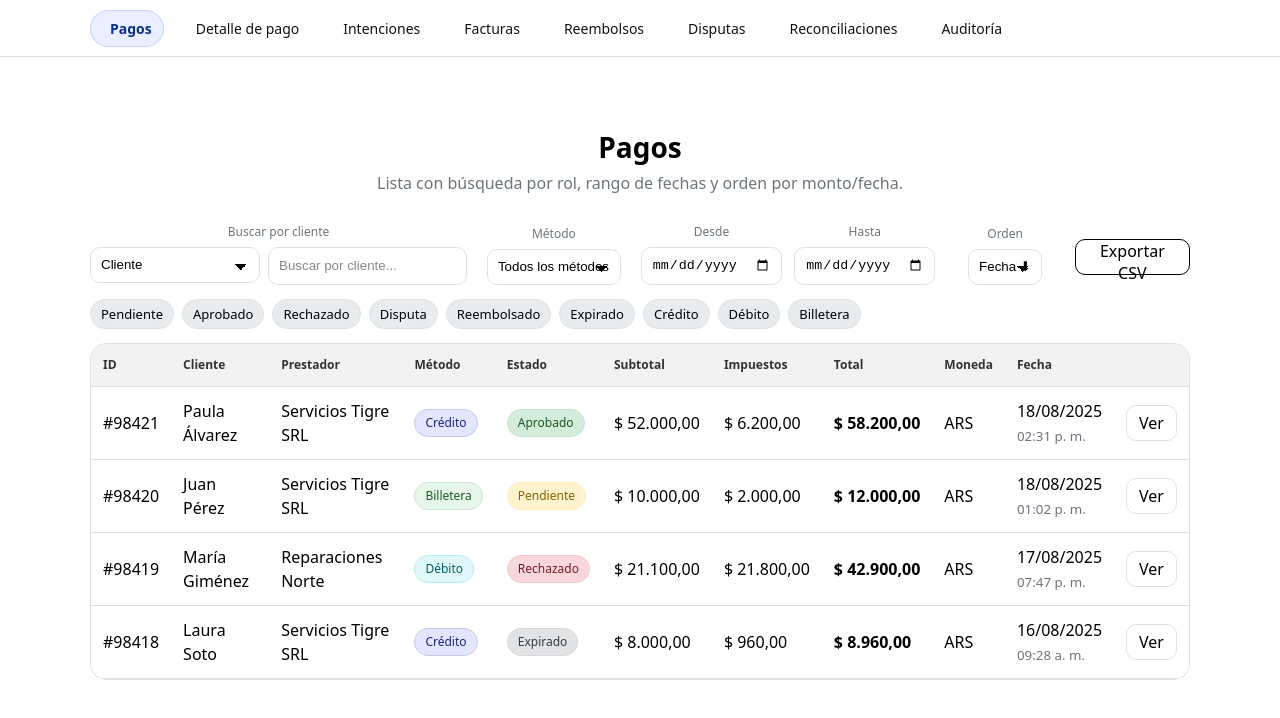
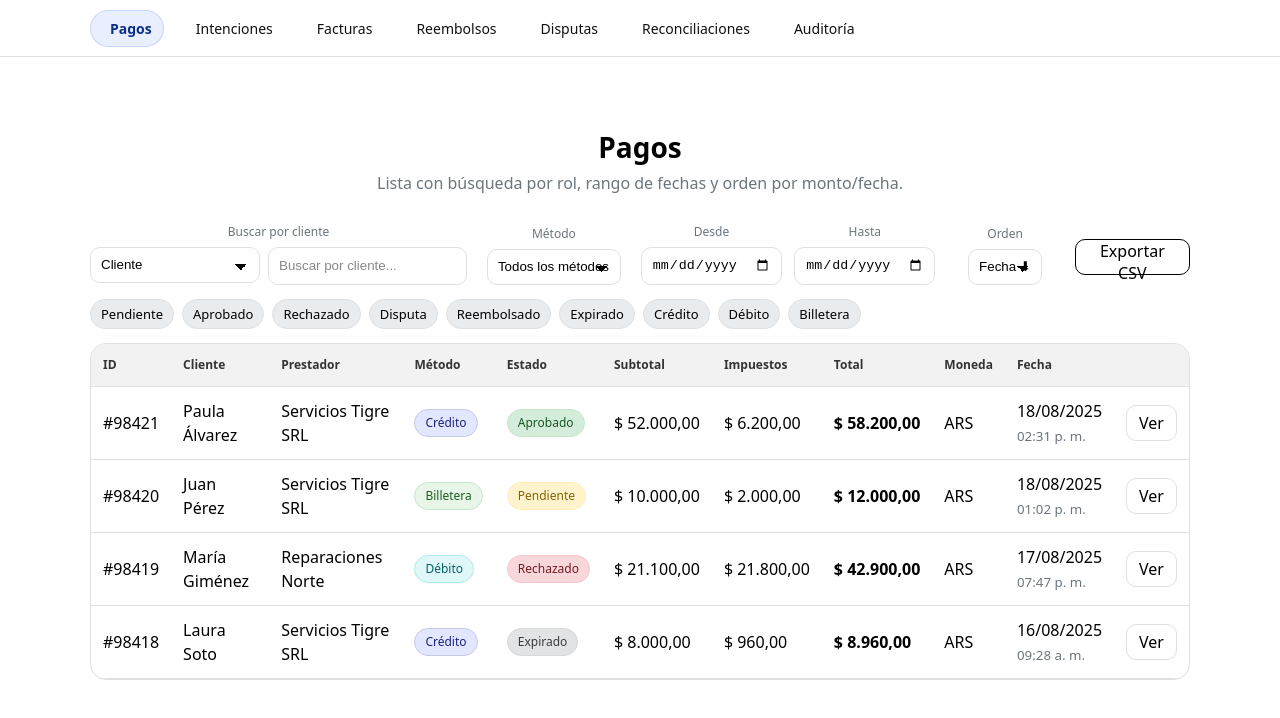
Before and after one commit to Desarrollo-Front/desarrollo_aplicaciones_front, a React (Vite) app: page /pagos in a window 1280 px wide. Shown: the top 718 px of the page. Built offline with nearby package versions, Linux system fonts and the light colour scheme.

Commit message:
Eliminacion de detallePago de la Navbar

```diff
--- a/src/components/NavBar.jsx
+++ b/src/components/NavBar.jsx
@@ -4,7 +4,6 @@ import "./NavBar.css";
 export default function NavBar() {
   const items = [
     { to: "/pagos", label: "Pagos" },
-    { to: "/detalle", label: "Detalle de pago"},
     { to: "/intenciones", label: "Intenciones" },
     { to: "/facturas", label: "Facturas" },
     { to: "/reembolsos", label: "Reembolsos"},
```
